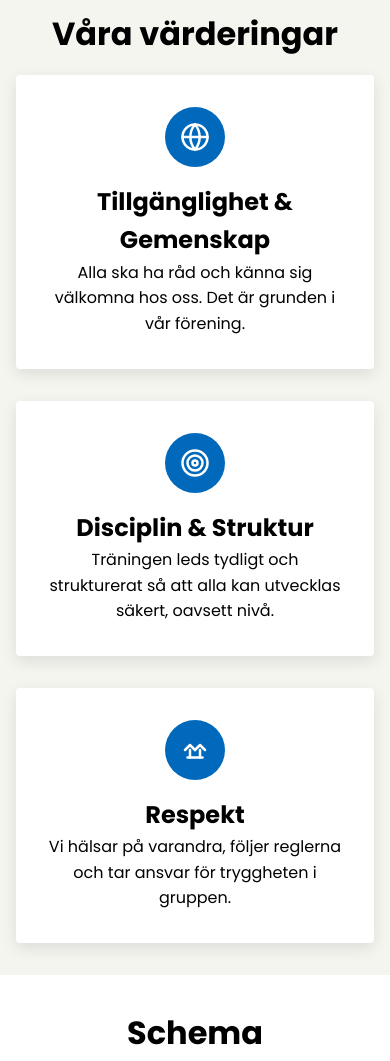
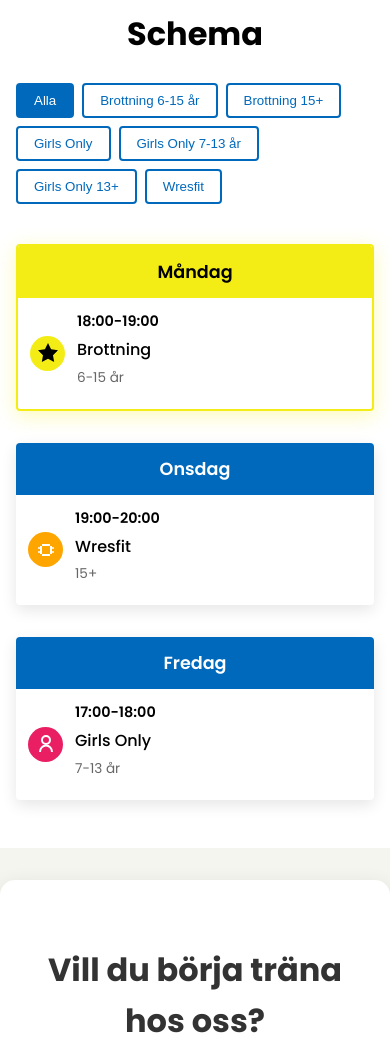
Before and after one commit to rebazzzz/nylose, a website: page index.html in a window 390 px wide. Shown: the part 2280-3341 px from the top of the page. Drawn offline with Linux system fonts and the light colour scheme; no server answers.

Commit message:
Update index.html from my phone (Dont forget to git pull)

```diff
--- a/index.html
+++ b/index.html
@@ -156,57 +156,6 @@
         </div>
     </section>
 
-    <!-- Values Section -->
-    <section class="content-section">
-        <div class="container">
-            <h2 class="section-title">Våra värderingar</h2>
-            <div class="values-grid">
-
-                <div class="value-card">
-                    <div class="value-icon">
-                        <svg xmlns="http://www.w3.org/2000/svg" viewBox="0 0 24 24" fill="none" stroke="currentColor"
-                            stroke-width="2" stroke-linecap="round" stroke-linejoin="round">
-                            <circle cx="12" cy="12" r="10"></circle>
-                            <path d="M2 12h20"></path>
-                            <path d="M12 2a15.3 15.3 0 0 1 0 20"></path>
-                            <path d="M12 2a15.3 15.3 0 0 0 0 20"></path>
-                        </svg>
-                    </div>
-                    <h3>Tillgänglighet & Gemenskap</h3>
-                    <p>Alla ska ha råd och känna sig välkomna hos oss. Det är grunden i vår förening.</p>
-                </div>
-
-                <div class="value-card">
-                    <div class="value-icon">
-                        <svg xmlns="http://www.w3.org/2000/svg" viewBox="0 0 24 24" fill="none" stroke="currentColor"
-                            stroke-width="2" stroke-linecap="round" stroke-linejoin="round">
-                            <circle cx="12" cy="12" r="10"></circle>
-                            <circle cx="12" cy="12" r="6"></circle>
-                            <circle cx="12" cy="12" r="2"></circle>
-                        </svg>
-                    </div>
-                    <h3>Disciplin & Struktur</h3>
-                    <p>Träningen leds tydligt och strukturerat så att alla kan utvecklas säkert, oavsett nivå.</p>
-                </div>
-
-                <div class="value-card">
-                    <div class="value-icon">
-                        <svg xmlns="http://www.w3.org/2000/svg" viewBox="0 0 24 24" fill="none" stroke="currentColor"
-                            stroke-width="2" stroke-linecap="round" stroke-linejoin="round">
-                            <path d="M4 12l4-4 4 4"></path>
-                            <path d="M20 12l-4-4-4 4"></path>
-                            <path d="M8 12v6"></path>
-                            <path d="M16 12v6"></path>
-                            <path d="M6 18h12"></path>
-                        </svg>
-                    </div>
-                    <h3>Respekt</h3>
-                    <p>Vi hälsar på varandra, följer reglerna och tar ansvar för tryggheten i gruppen.</p>
-                </div>
-            </div>
-        </div>
-    </section>
-
     <!-- Schedule Section -->
     <section class="schedule" id="schema">
         <div class="container">
```
